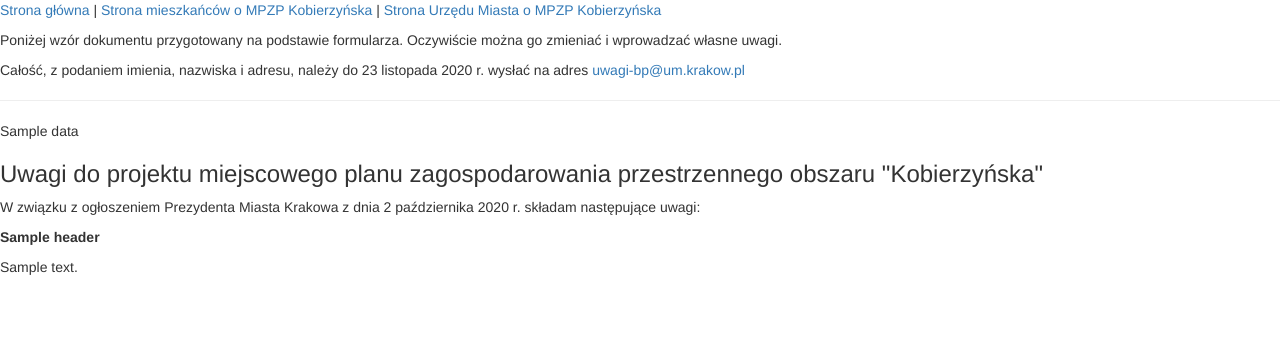
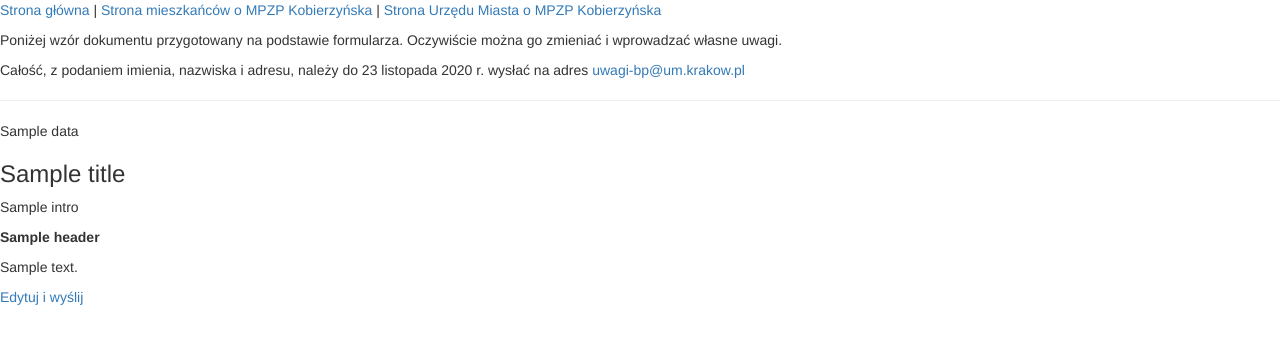
Before and after one commit to Leftfish/MPZP-generator, a Flask app: template app/templates/result.html in a window 1280 px wide. Shown: the top 344 px of the page. Run offline with Flask 2, Linux system fonts and the light colour scheme; the template is opened without the code that fills it: most values are stand-ins (such as "Sample title", 1, 10 or a date in 2020); some libraries are stand-ins or nearby versions.

Commit message:
Otwieranie skrzynki email wraz z trescia maila.

```diff
--- a/app/content.py
+++ b/app/content.py
@@ -53,3 +53,6 @@ TXT = {"green_general":
             '''
         }
     }
+
+TITLE_TXT = "Uwagi do projektu miejscowego planu zagospodarowania przestrzennego obszaru \"Kobierzyńska\""
+INTRO_TXT = "W związku z ogłoszeniem Prezydenta Miasta Krakowa z dnia 2 października 2020 r. składam następujące uwagi:"
--- a/app/content_factory.py
+++ b/app/content_factory.py
@@ -1,5 +1,4 @@
 from app import content
-
 import random
 import re
 
@@ -12,6 +11,11 @@ def generate_paragraph(content_id):
     paragraph = " ".join(result)
     return [header, paragraph]
 
+def build_raw_mail_content(title, intro, options, person):
+    person_header = ''.join(map(lambda data: data.data + "\n", person))
+    mail_header = person_header + "\n\n" + title + "\n\n" + intro + "\n\n"
+    return mail_header + '\n\n'.join(map(lambda option : option['header'] + '\n' + option['text'] , options))
+
 if __name__ == "__main__":
     for _ in range(5):
         print(generate_paragraph("green_general"))
--- a/app/routes.py
+++ b/app/routes.py
@@ -1,6 +1,7 @@
 from flask import render_template
-from app import app, content, content_factory
+from app import app, content as static_content, content_factory
 from app.forms import ChooseOptions
+import urllib
 
 from random import sample
 
@@ -23,7 +24,15 @@ def index():
                     options.append(content)
                 except:
                     pass
+        raw_mail = content_factory.build_raw_mail_content(static_content.TITLE_TXT, static_content.INTRO_TXT, options, person_data)
+        encoded_mail = urllib.parse.quote(raw_mail)
 
-
-        return render_template("result.html", person=person_data, options=options)
+        return render_template(
+            "result.html",
+            person=person_data,
+            options=options,
+            title=static_content.TITLE_TXT,
+            intro=static_content.INTRO_TXT,
+            email_body=encoded_mail,
+            email_subject=urllib.parse.quote(static_content.TITLE_TXT))
     return render_template('index.html', title='Uwagi do MPZP Kobierzyńska', form=form)
--- a/app/templates/result.html
+++ b/app/templates/result.html
@@ -10,12 +10,14 @@
     {% endfor %}
     </p>
 
-    <h3>Uwagi do projektu miejscowego planu zagospodarowania przestrzennego obszaru "Kobierzyńska"</h3>
+    <h3>{{title}}</h3>
 
-    <p>W związku z ogłoszeniem Prezydenta Miasta Krakowa z dnia 2 października 2020 r. składam następujące uwagi:</p>
+    <p>{{intro}}</p>
 
     {%for option in options %}
         <p><strong>{{option['header']}}</strong></p>
         <p>{{option['text']}}</p>
     {% endfor %}
+
+    <a href={{"mailto:uwagi-bp@um.krakow.pl?body=" ~ email_body ~ "&subject=" ~ email_subject}}>Edytuj i wyślij</a>
 {% endblock %}
```
